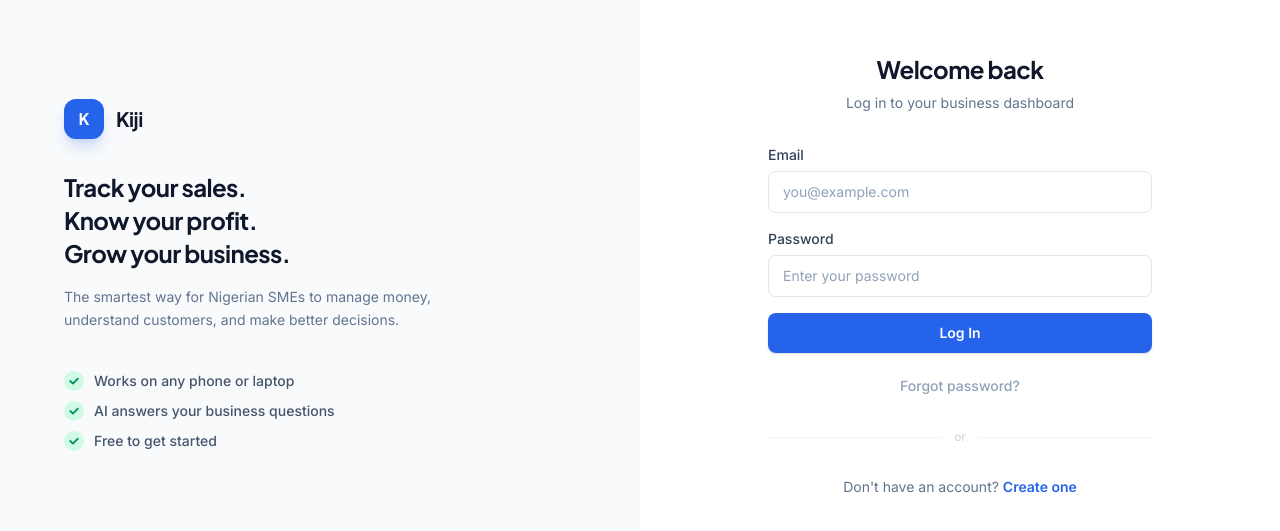
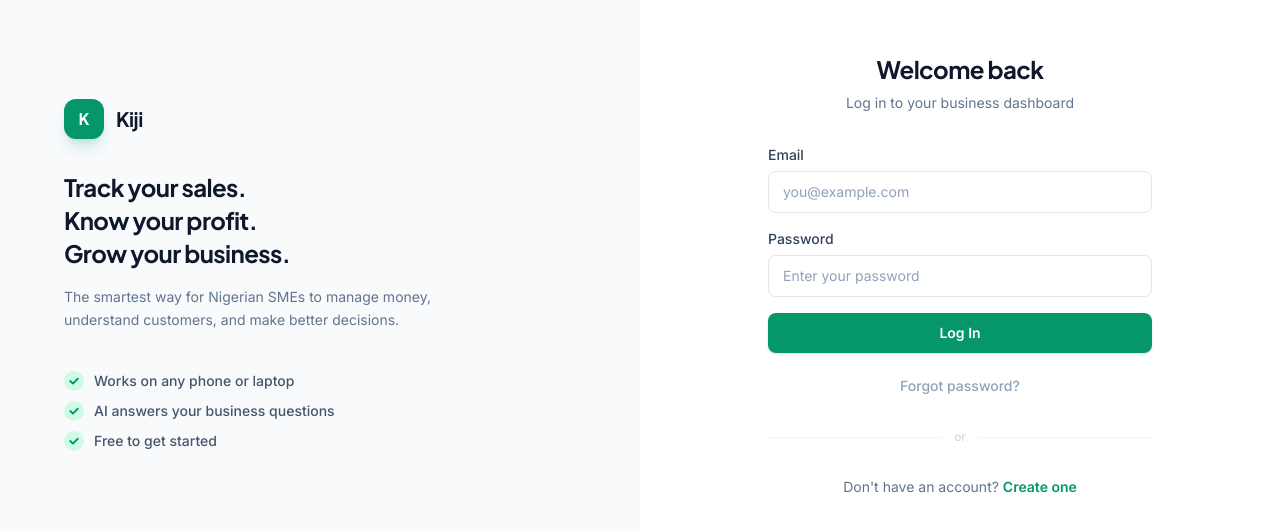
Before and after one commit to Scodos1/kiji, a React (Vite) app in the folder frontend/: page /login in a window 1280 px wide. Shown: the part 125-656 px from the top of the page. Built offline with nearby package versions, Linux system fonts and the light colour scheme.

Commit message:
Switch brand to mint green + army green palette

```diff
--- a/frontend/src/components/ui.jsx
+++ b/frontend/src/components/ui.jsx
@@ -183,7 +183,7 @@ export function EmptyState({ title, message, action, icon }) {
 
 export function Alert({ type = 'info', children }) {
   const styles = {
-    info: 'bg-blue-50 text-blue-800 border-blue-100',
+    info: 'bg-brand-50 text-brand-800 border-brand-100',
     success: 'bg-emerald-50 text-emerald-800 border-emerald-100',
     warning: 'bg-amber-50 text-amber-800 border-amber-100',
     danger: 'bg-red-50 text-red-800 border-red-100',
--- a/frontend/src/index.css
+++ b/frontend/src/index.css
@@ -4,16 +4,16 @@
   --font-sans: "Inter", ui-sans-serif, system-ui, -apple-system, sans-serif;
   --font-display: "Plus Jakarta Sans", "Inter", ui-sans-serif, system-ui, sans-serif;
 
-  --color-brand-50: #eff6ff;
-  --color-brand-100: #dbeafe;
-  --color-brand-200: #bfdbfe;
-  --color-brand-300: #93c5fd;
-  --color-brand-400: #60a5fa;
-  --color-brand-500: #3b82f6;
-  --color-brand-600: #2563eb;
-  --color-brand-700: #1d4ed8;
-  --color-brand-800: #1e40af;
-  --color-brand-900: #1e3a8a;
+  --color-brand-50: #ecfdf5;
+  --color-brand-100: #d1fae5;
+  --color-brand-200: #a7f3d0;
+  --color-brand-300: #6ee7b7;
+  --color-brand-400: #34d399;
+  --color-brand-500: #10b981;
+  --color-brand-600: #059669;
+  --color-brand-700: #047857;
+  --color-brand-800: #065f46;
+  --color-brand-900: #064e3b;
 
   --color-surface: #ffffff;
   --color-background: #f1f5f9;
--- a/frontend/src/pages/Dashboard.jsx
+++ b/frontend/src/pages/Dashboard.jsx
@@ -169,8 +169,8 @@ export default function Dashboard() {
                 <AreaChart data={series} margin={{ top: 5, right: 5, left: 0, bottom: 0 }}>
                   <defs>
                     <linearGradient id="rev" x1="0" y1="0" x2="0" y2="1">
-                      <stop offset="5%" stopColor="#3b82f6" stopOpacity={0.2} />
-                      <stop offset="95%" stopColor="#3b82f6" stopOpacity={0} />
+                      <stop offset="5%" stopColor="#10b981" stopOpacity={0.2} />
+                      <stop offset="95%" stopColor="#10b981" stopOpacity={0} />
                     </linearGradient>
                   </defs>
                   <CartesianGrid strokeDasharray="3 3" stroke="#f1f5f9" />
@@ -186,7 +186,7 @@ export default function Dashboard() {
                     formatter={(value) => naira(value)}
                     contentStyle={{ borderRadius: 8, border: '1px solid #e2e8f0', fontSize: 12 }}
                   />
-                  <Area type="monotone" dataKey="revenue" stroke="#3b82f6" strokeWidth={2} fill="url(#rev)" name="Revenue" />
+                  <Area type="monotone" dataKey="revenue" stroke="#10b981" strokeWidth={2} fill="url(#rev)" name="Revenue" />
                   <Area type="monotone" dataKey="expenses" stroke="#f59e0b" strokeWidth={2} fill="none" name="Expenses" />
                   <Area type="monotone" dataKey="profit" stroke="#10b981" strokeWidth={2} fill="none" name="Profit" />
                 </AreaChart>
```
Also changed, not shown: 35 other files (tests, documents, lock files or other folders).
